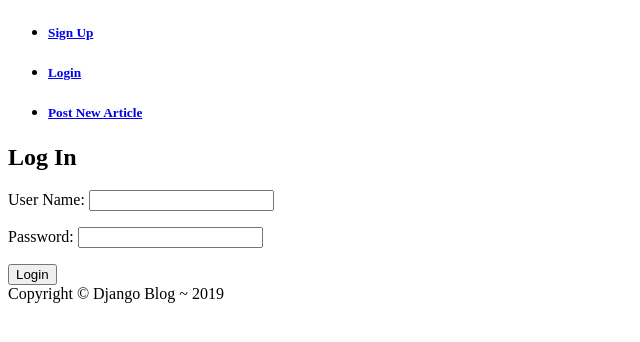
After one commit to ShaheerC/django_blog_part1, a Django app: page /login/ in a window 1280 px wide. The commit adds this page. Shown: the part 101-443 px from the top of the page, without its empty margins (0-640 px from the left). Run offline with Django 3.2, Linux system fonts and the light colour scheme.

Commit message:
finished django blog authentication

```diff
--- /dev/null
+++ b/blog/forms.py
@@ -0,0 +1,5 @@
+from django.forms import CharField, PasswordInput, Form
+
+class LoginForm(Form):
+    username = CharField(label="User Name", max_length=64)
+    password = CharField(widget=PasswordInput())
--- a/blog/templates/article.html
+++ b/blog/templates/article.html
@@ -2,7 +2,8 @@
 {% block content %}
     <article>
         <h2>{{ article.title }}</h2>
-        <h4>by {{ article.author }}</h4>
+        <h4>By {{ article.author }}</h4>
+        <h4>Uploaded By {{ article.user.username }}</h4>
         <p>{{ article.body|linebreaksbr }}</p>
         <p>Published: {{ article.published_date }}</p>
     </article>
--- a/blog/templates/base.html
+++ b/blog/templates/base.html
@@ -11,6 +11,14 @@
     <header>
         <h1><a href="/articles">DJANGO BLOG</h1></a>
         <h3>Current Time: {{ time_now }}</h3>
+        <ul>
+            <li><h5><a href="/signup">Sign Up</h5></a></li>
+            <li>{% if request.user.is_authenticated %}
+                    <h5><a href="/logout">Logout</h5></a>
+                {% else %}
+                    <h5><a href="/login">Login</h5></a>
+                {% endif %}</li>
+            <li><h5><a href="/articles/new">Post New Article</h5></a></li>
     </header>
 
     <main>
--- /dev/null
+++ b/blog/templates/login.html
@@ -0,0 +1,9 @@
+{% extends "base.html" %}
+{% block content %}
+    <h2>Log In</h2>
+    <form action="{% url 'login' %}" method='POST'>
+        {% csrf_token %}
+        {{ form.as_p }}
+        <input type="submit" value="Login">
+    </form>
+{% endblock %}
--- a/blog/urls.py
+++ b/blog/urls.py
@@ -22,7 +22,10 @@ urlpatterns = [
     path('admin/', admin.site.urls),
     path('articles/', articles),
     path('articles/<int:id>', article_show, name='article_details'),
-    path('articles/new', new_article),
-    path('articles/create', create_article),
+    path('articles/new', new_article, name='new_article'),
+    path('articles/create', create_article, name='create_article'),
     path('comments/new', create_comment, name='create_comment'),
+    path('login/', login_view, name='login'),
+    path('logout/', logout_view, name='logout'),
+    path('signup/', signup, name='signup'),
 ]
--- a/blog/views.py
+++ b/blog/views.py
@@ -1,6 +1,9 @@
 from django.http import HttpResponse, HttpResponseRedirect
 from django.shortcuts import render
+from django.contrib.auth import authenticate, login, logout
+from django.contrib.auth.forms import UserCreationForm
 from blog.models import *
+from blog.forms import *
 from datetime import datetime
 
 def root(request):
@@ -24,7 +27,9 @@ def new_article(request):
 def create_article(request):
     form = ArticleForm(request.POST)
     if form.is_valid():
-        form.save()
+        article = form.save(commit=False)
+        article.user = request.user
+        article.save()
         return HttpResponseRedirect("/articles")
     else:
         context = {"form": form}
@@ -38,3 +43,39 @@ def create_comment(request):
     new_comment = Comment(name=name, message=comment, article=article)
     new_comment.save()
     return HttpResponseRedirect(f'/articles/{article_id}')
+
+def login_view(request):
+    if request.method == 'POST':
+        form = LoginForm(request.POST)
+        if form.is_valid():
+            username = form.cleaned_data['username']
+            pw = form.cleaned_data['password']
+            user = authenticate(username=username, password=pw)
+            if user is not None:
+                login(request, user)
+                return HttpResponseRedirect('/articles')
+            else:
+                form.add_error('username', 'Login failed')
+    else:
+        form = LoginForm()
+    context = {'form': form}
+    return render(request, 'login.html', context)
+
+def logout_view(request):
+    logout(request)
+    return HttpResponseRedirect('/articles')
+
+def signup(request):
+    if request.method == 'POST':
+        form = UserCreationForm(request.POST)
+        if form.is_valid():
+            form.save()
+            username = form.cleaned_data.get('username')
+            raw_password = form.cleaned_data.get('password1')
+            user = authenticate(username=username, password=raw_password)
+            login(request, user)
+            return HttpResponseRedirect('/articles')
+    else:
+        form = UserCreationForm()
+    html_response = render(request, 'signup.html', {'form': form})
+    return HttpResponse(html_response)
```
Also changed, not shown: blog/models.py (+5 -3 lines), blog/templates/signup.html (added, +9 -0 lines), blog/migrations/0004_auto_20190806_2144.py (added), db.sqlite3.
